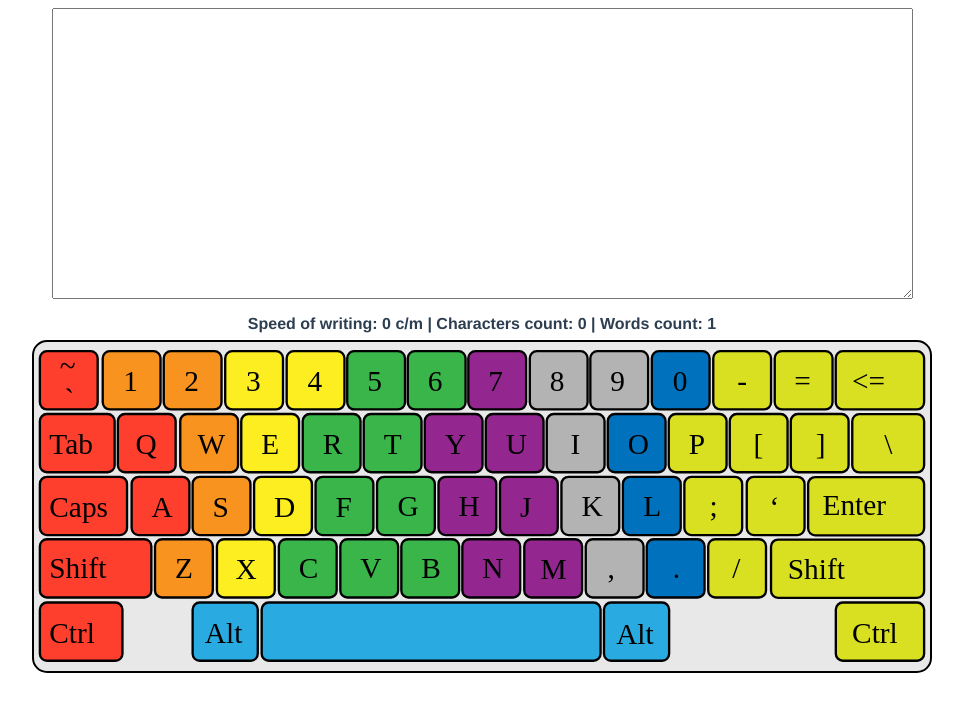
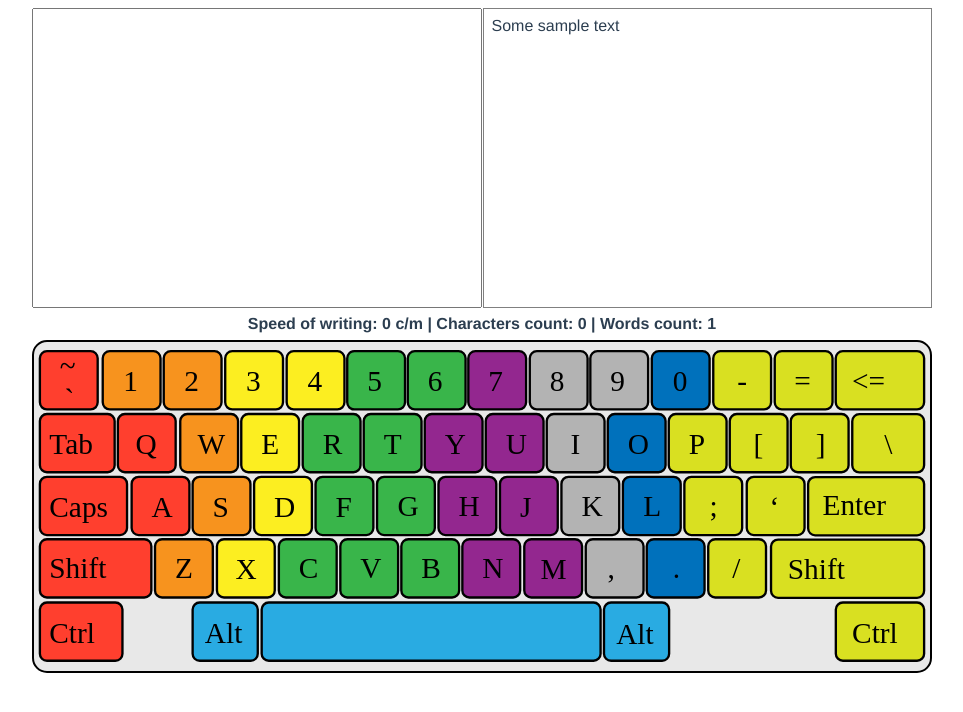
Before and after one commit to alexncode/ten-finger-method-trainer, a Vue app: page / in a window 1280 px wide. Shown: the top 712 px of the page, without its empty margins (158-1121 px from the left). Built offline with nearby package versions, Linux system fonts and the light colour scheme.

Commit message:
Added sample text

```diff
--- a/src/components/TextArea.vue
+++ b/src/components/TextArea.vue
@@ -1,6 +1,9 @@
 <template>
   <div class="text-area">
-      <textarea name="main" id="text" cols="30" rows="10" @input="$emit('textChanged', $event.target.value)"></textarea>
+      <textarea class="written-text" name="main" id="text" @input="$emit('textChanged', $event.target.value)"></textarea>
+      <div class="sample-text">
+        Some sample text
+      </div>
   </div>
 </template>
 
@@ -14,11 +17,23 @@ export default {
 <!-- Add "scoped" attribute to limit CSS to this component only -->
 <style scoped lang="scss">
 .text-area {
+  display: flex;
   width: 100%;
   height: 300px;
-  textarea {
-    height: 95%;
-    width: 95%;
+  .written-text {
+    flex: 1;
+    font-family: inherit;
+    font-size: inherit;
+    color: inherit;
+    padding: 0.5rem;
+    resize: none;
+  }
+  .sample-text {
+    text-align: left;
+    border: 1px solid gray;
+    flex: 1;
+    padding: 0.5rem;
+    margin-left: 1px;
   }
 }
 </style>
```
